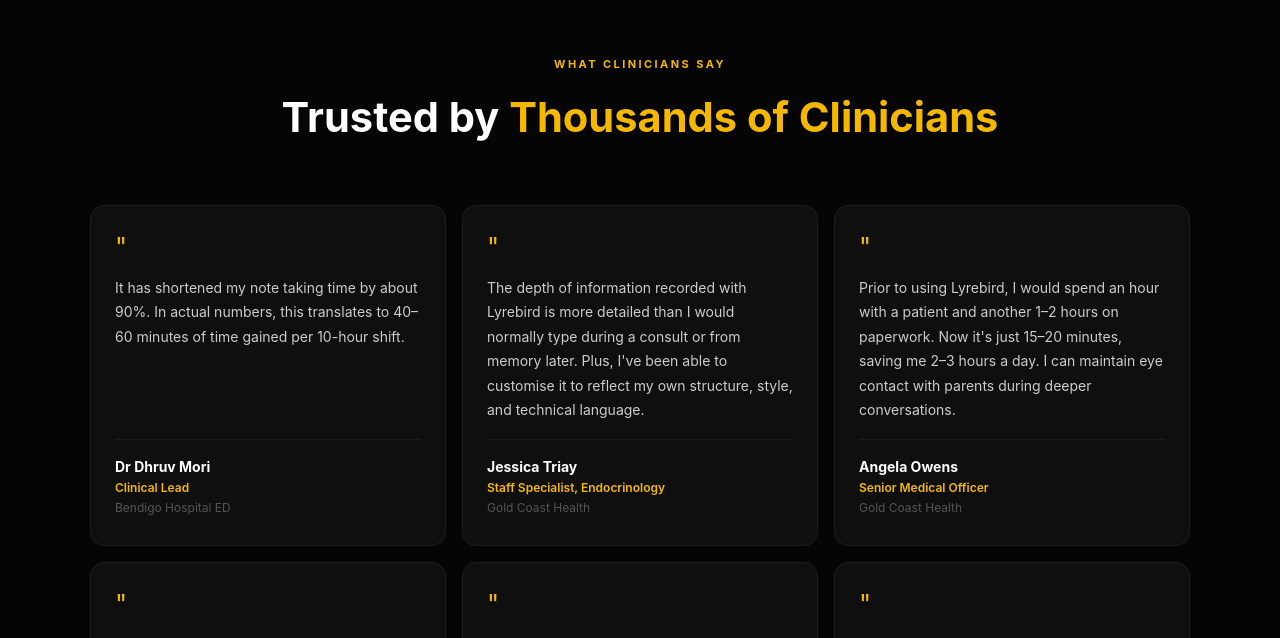
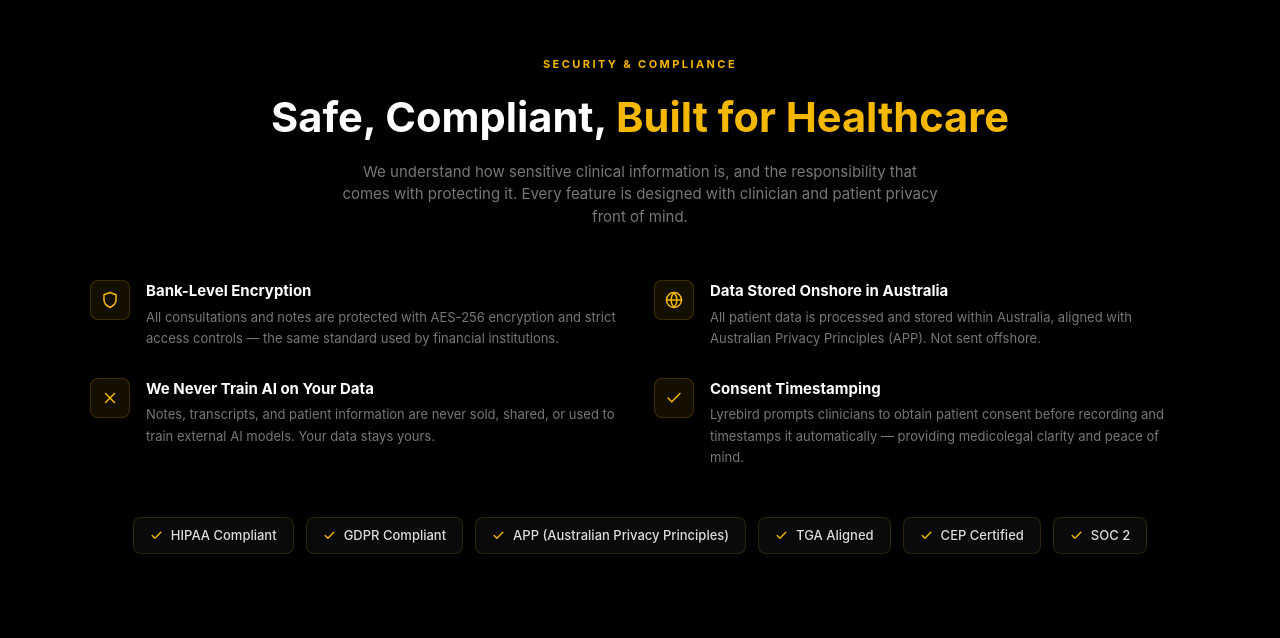
Before and after one commit to Shahina858/Techbeeai, a React (Create React App) app: page /lyrebird in a window 1280 px wide. Shown: the part 5782-6420 px from the top of the page. Built offline with nearby package versions, Linux system fonts and the light colour scheme; the HTML template or start-up script is replaced by a standard one.

Commit message:
last changes

```diff
--- a/src/pages/LyreBird.jsx
+++ b/src/pages/LyreBird.jsx
@@ -343,7 +343,7 @@
       </section>
 
       {/* ── TESTIMONIALS ──────────────────────────────────────────────── */}
-      <section className="py-[96px] px-6" style={{ background: "#050505" }}>
+      {/* <section className="py-[96px] px-6" style={{ background: "#050505" }}>
         <div style={{ maxWidth: 1100, margin: "0 auto" }}>
           <PLabel>WHAT CLINICIANS SAY</PLabel>
           <h2 style={{ textAlign: "center", fontSize: "clamp(1.8rem, 3.5vw, 2.6rem)", fontWeight: 700, color: "#ffffff", marginBottom: 56 }}>
@@ -358,7 +358,7 @@
             <TestimonialCard quote="In the last six months alone, our care plan process has become incredibly smoother. We have seen a significant increase in patient throughput, largely driven by Lyrebird's CDM and care plan processes." name="Louise Forster" role="Business Manager" org="Lake Kawana General Practice" />
           </div>
         </div>
-      </section>
+      </section> */}
 
       {/* ── SECURITY & COMPLIANCE ─────────────────────────────────────── */}
       <section className="py-[96px] px-6" style={{ background: "#000" }}>
```
